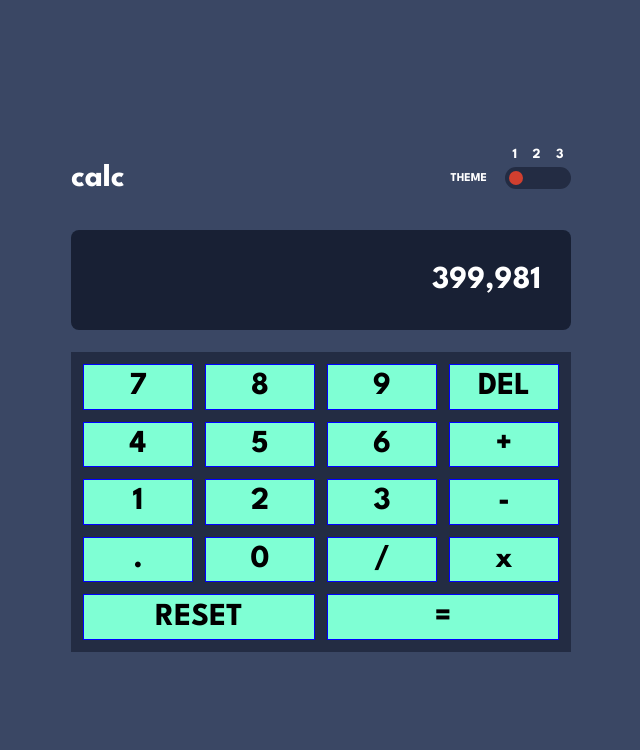
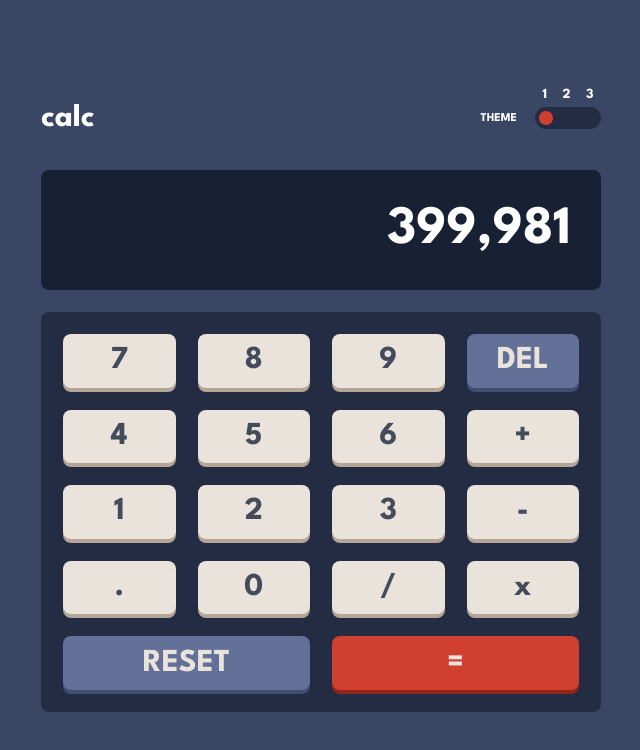
Before and after one commit to AdanSaavedra/Calculator-with-themes, a React (Vite) app: page / in a window 1280 px wide. Shown: the top 750 px of the page, without its empty margins (319-959 px from the left). Built offline with nearby package versions, Linux system fonts and the light colour scheme.

Commit message:
finish first theme

```diff
--- a/src/Calculator/index.jsx
+++ b/src/Calculator/index.jsx
@@ -26,22 +26,22 @@ const Calculator = () => {
           <p>399,981</p>
         </div>
         <div className="container">
-          <div className="item item-1">7</div>
-          <div className="item item-2">8</div>
-          <div className="item item-3">9</div>
-          <div className="item item-4">DEL</div>
-          <div className="item item-5">4</div>
-          <div className="item item-6">5</div>
-          <div className="item item-7">6</div>
-          <div className="item item-8">+</div>
-          <div className="item item-9">1</div>
-          <div className="item item-10">2</div>
-          <div className="item item-11">3</div>
-          <div className="item item-12">-</div>
-          <div className="item item-13">.</div>
+          <div className="item item-7">7</div>
+          <div className="item item-8">8</div>
+          <div className="item item-9">9</div>
+          <div className="item item-del">DEL</div>
+          <div className="item item-4">4</div>
+          <div className="item item-5">5</div>
+          <div className="item item-6">6</div>
+          <div className="item item-plus">+</div>
+          <div className="item item-1">1</div>
+          <div className="item item-2">2</div>
+          <div className="item item-3">3</div>
+          <div className="item item-minus">-</div>
+          <div className="item item-point">.</div>
           <div className="item item-14">0</div>
-          <div className="item item-15">/</div>
-          <div className="item item-16">x</div>
+          <div className="item item-div">/</div>
+          <div className="item item-mult">x</div>
           <div className="item item-reset">RESET</div>
           <div className="item item-equal">=</div>
         </div>
--- a/src/Calculator/styles.css
+++ b/src/Calculator/styles.css
@@ -5,12 +5,14 @@
   --screen-background: hsl(224, 36%, 15%);
 
   /* Keys */
-  --key-background: hsl(225, 21%, 49%);
-  --key-shadow: hsl(224, 28%, 35%);
-  --key-background-toggle: hsl(6, 63%, 50%);
-  --key-shadow: hsl(6, 70%, 34%);
+  --key-background-reset-del: hsl(225, 21%, 49%);
+  --key-background-reset-del-hover: hsl(223.81, 51.22%, 75.88%);
+  --key-shadow-reset-del: hsl(224, 28%, 35%);
+  --key-background-result: hsl(6, 63%, 50%);
+  --key-background-result-hover: hsl(6.46, 92.94%, 66.67%);
+  --key-shadow-result: hsl(6, 70%, 34%);
   --key-background: hsl(30, 25%, 89%);
-  --key-shadowe: hsl(28, 16%, 65%);
+  --key-shadow: hsl(28, 16%, 65%);
 
   /* Text */
   --Very-dark-grayish-blue: hsl(221, 14%, 31%);
@@ -26,8 +28,8 @@
   background-color: var(--main-background);
   height: 100%;
   display: grid;
-  grid-template-columns: 500px;
-  grid-template-rows: 60px 100px 300px;
+  grid-template-columns: 560px;
+  grid-template-rows: 60px 120px 400px;
   place-content: center;
   gap: 22px;
 }
@@ -71,7 +73,7 @@
   border-radius: 50%;
 }
 .themeContainerChecks > *:checked {
-  background-color: var(--key-background-toggle);
+  background-color: var(--key-background-result);
 }
 
 /* result */
@@ -83,6 +85,7 @@
   justify-content: end;
   color: var(--White);
   padding: 30px;
+  font-size: 54px;
 }
 
 /* Container */
@@ -90,22 +93,44 @@
   display: grid;
   background-color: var(--toggle-background-keypad-background);
   grid-template-columns: repeat(4, 1fr);
-  gap: 12px;
-  padding: 12px;
+  gap: 22px;
+  padding: 22px;
+  border-radius: 8px;
 }
 .item {
   display: flex;
   align-items: center;
   justify-content: center;
-  background-color: aquamarine;
-  font-size: 2rem;
-  border: 1px solid blue;
+  background-color: var(--key-background);
+  border-radius: 8px;
+  color: var(--Very-dark-grayish-blue);
+  box-shadow: 0px 4px 0px var(--key-shadow);
+  cursor: pointer;
+}
+.item:hover {
+  background-color: var(--White);
 }
 .item-reset {
   grid-column: 1 / 3;
 }
+.item-del,
+.item-reset {
+  background-color: var(--key-background-reset-del);
+  box-shadow: 0px 4px 0px var(--key-shadow-reset-del);
+  color: var(--key-background);
+}
+.item-del:hover,
+.item-reset:hover {
+  background-color: var(--key-background-reset-del-hover);
+}
 .item-equal {
   grid-column: 3 / 5;
+  background-color: var(--key-background-result);
+  box-shadow: 0px 4px 0px var(--key-shadow-result);
+  color: var(--key-background);
+}
+.item-equal:hover {
+  background-color: var(--key-background-result-hover);
 }
 /* .contenedor {
   border: 5px solid #e1bee7;
```
